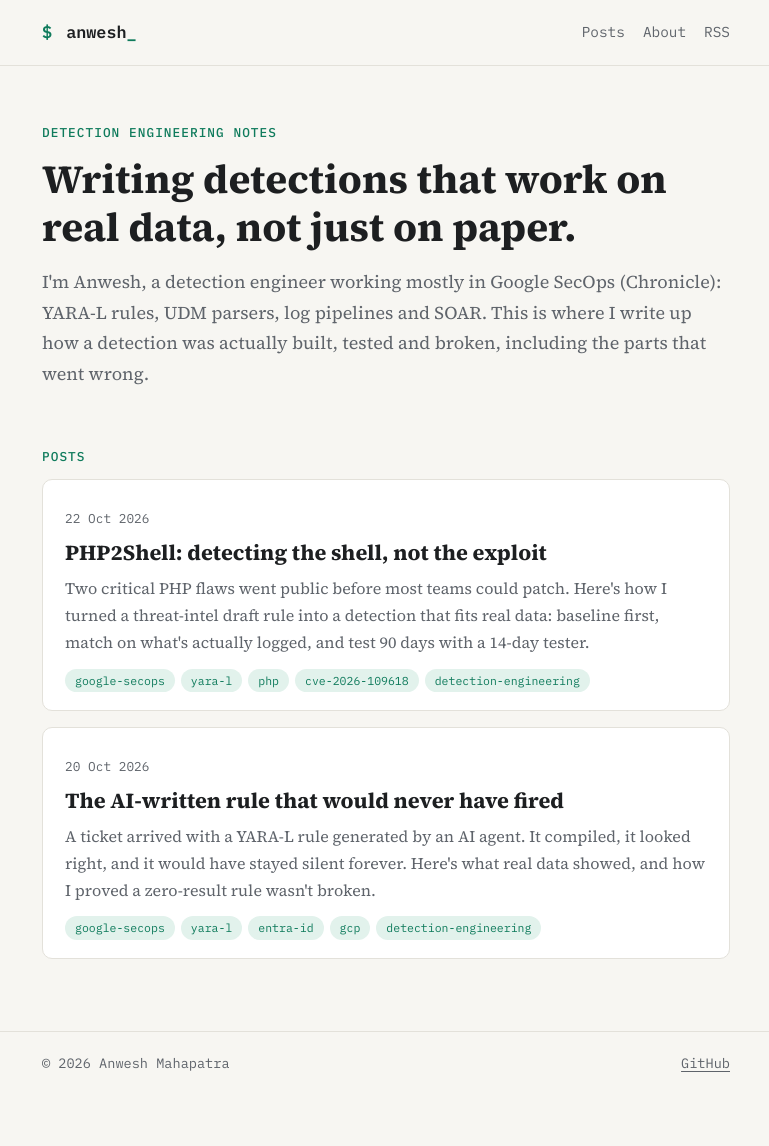
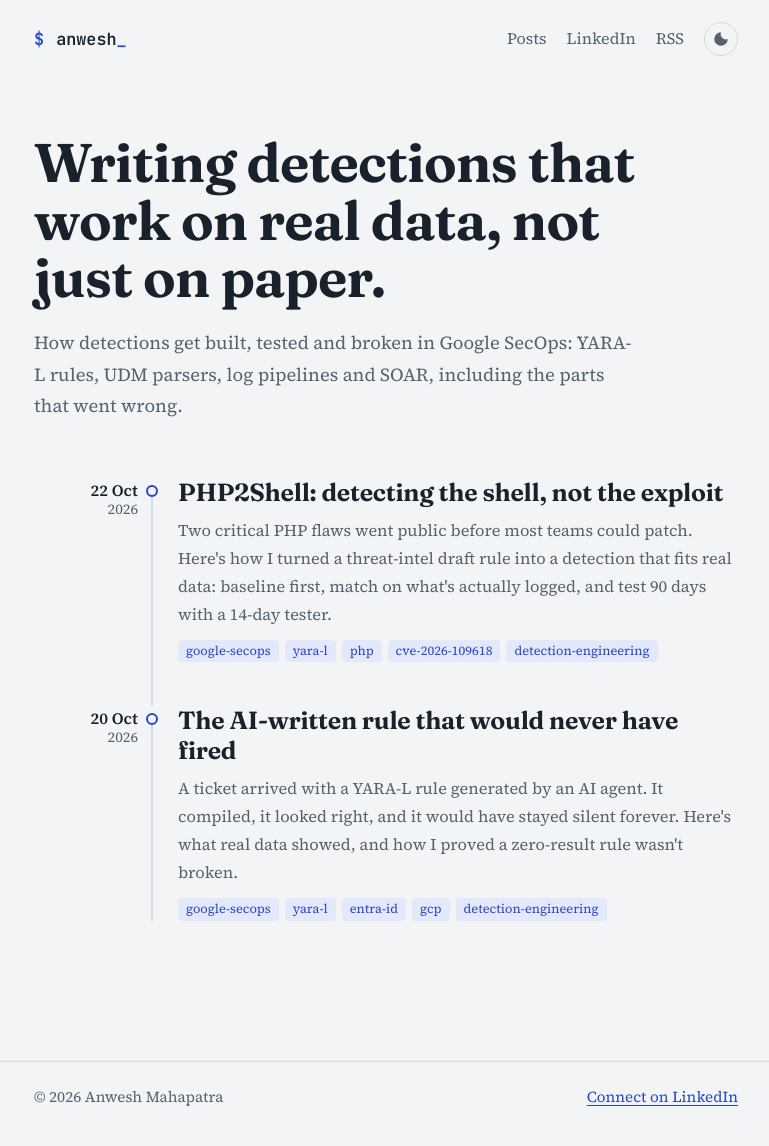
Before and after one commit to Anwesh-Mahapatra/Anwesh-Mahapatra.github.io, a Jekyll site: the page built from index.html, in a window 1280 px wide. Shown: the whole page, without its empty margins (254-1023 px from the left). Built offline with Jekyll 4.4.1, drawn with Linux system fonts in a browser that asks for light colours; before the commit the page ends 1107 px from its top, so only the background shows below that.

Commit message:
Redesign blog, drop the bio, link LinkedIn
Remove the About page and self-introduction, add LinkedIn to the menu,
footer and post endings. New type and colour system, timeline post list,
light/dark switch, code copy buttons, heading links, older/newer post
navigation and a favicon.

Co-Authored-By: Claude Opus 5.5 <noreply@anthropic.com>
Claude-Session: https://claude.ai/code/session_015B7pFTsGJPpnBU7F6kacXT

```diff
--- a/404.html
+++ b/404.html
@@ -3,7 +3,7 @@ layout: default
 permalink: /404.html
 ---
 <section class="page">
-  <h1>404</h1>
-  <p><code>no matching events found for query</code></p>
-  <p><a href="{{ '/' | relative_url }}">&larr; Back to posts</a></p>
+  <h1>No matching events</h1>
+  <p>This page doesn't exist, or it moved.</p>
+  <p><a href="{{ '/' | relative_url }}">Go to all posts</a></p>
 </section>
--- a/_config.yml
+++ b/_config.yml
@@ -8,6 +8,7 @@ url: "https://anwesh-mahapatra.github.io"
 baseurl: ""
 
 github_username: Anwesh-Mahapatra
+linkedin_url: "https://www.linkedin.com/in/anwesh-mahapatra/"
 
 permalink: /:year/:month/:title/
 markdown: kramdown
--- a/_layouts/default.html
+++ b/_layouts/default.html
@@ -3,39 +3,50 @@
 <head>
   <meta charset="utf-8">
   <meta name="viewport" content="width=device-width, initial-scale=1">
+  <script>
+    (function () {
+      try {
+        var t = localStorage.getItem("theme");
+        if (t === "light" || t === "dark") document.documentElement.setAttribute("data-theme", t);
+      } catch (e) {}
+    })();
+  </script>
   {% seo %}
   {% feed_meta %}
+  <link rel="icon" type="image/svg+xml" href="{{ '/assets/favicon.svg' | relative_url }}">
   <link rel="preconnect" href="https://fonts.googleapis.com">
   <link rel="preconnect" href="https://fonts.gstatic.com" crossorigin>
-  <link href="https://fonts.googleapis.com/css2?family=IBM+Plex+Mono:wght@400;500;600&family=Source+Serif+4:opsz,wght@8..60,400;8..60,600;8..60,700&display=swap" rel="stylesheet">
+  <link href="https://fonts.googleapis.com/css2?family=Fraunces:opsz,wght@9..144,500;9..144,650&family=JetBrains+Mono:wght@400;600&family=Source+Serif+4:ital,opsz,wght@0,8..60,400;0,8..60,600;1,8..60,400&display=swap" rel="stylesheet">
   <link rel="stylesheet" href="{{ '/assets/css/style.css' | relative_url }}">
 </head>
 <body>
   <a class="skip" href="#content">Skip to content</a>
   <header class="site-header">
-    <div class="wrap header-inner">
-      <a class="brand" href="{{ '/' | relative_url }}">
+    <div class="shell header-inner">
+      <a class="brand" href="{{ '/' | relative_url }}" aria-label="Home">
         <span class="prompt">$</span> anwesh<span class="cursor" aria-hidden="true">_</span>
       </a>
-      <nav class="nav">
+      <nav class="nav" aria-label="Main">
         <a href="{{ '/' | relative_url }}">Posts</a>
-        <a href="{{ '/about/' | relative_url }}">About</a>
+        <a href="{{ site.linkedin_url }}" rel="me noopener">LinkedIn</a>
         <a href="{{ '/feed.xml' | relative_url }}">RSS</a>
+        <button class="theme-toggle" type="button" aria-label="Switch colour theme" title="Switch colour theme">
+          <svg viewBox="0 0 24 24" width="18" height="18" aria-hidden="true"><path d="M12 3a9 9 0 1 0 9 9 7 7 0 0 1-9-9z" fill="currentColor"/></svg>
+        </button>
       </nav>
     </div>
   </header>
 
-  <main id="content" class="wrap">
+  <main id="content" class="shell">
     {{ content }}
   </main>
 
   <footer class="site-footer">
-    <div class="wrap footer-inner">
+    <div class="shell footer-inner">
       <span>&copy; {{ 'now' | date: "%Y" }} {{ site.author }}</span>
-      <span class="footer-links">
-        <a href="https://github.com/{{ site.github_username }}">GitHub</a>
-      </span>
+      <a href="{{ site.linkedin_url }}" rel="me noopener">Connect on LinkedIn</a>
     </div>
   </footer>
+  <script src="{{ '/assets/js/site.js' | relative_url }}" defer></script>
 </body>
 </html>
--- a/assets/css/style.css
+++ b/assets/css/style.css
@@ -1,45 +1,50 @@
 /* ---------- Tokens ---------- */
 :root {
-  --bg: #f7f6f2;
-  --surface: #ffffff;
-  --text: #1d1f21;
-  --muted: #5f646b;
-  --border: #e3e1da;
-  --accent: #0f7b5c;
-  --accent-soft: #e2f2ec;
-  --code-bg: #f0eee8;
-  --code-text: #24292e;
-  --pre-bg: #14171a;
-  --pre-text: #e6e8ea;
-  --warn-bg: #fff6e0;
-  --warn-border: #e6b84c;
-  --mono: "IBM Plex Mono", ui-monospace, SFMono-Regular, Menlo, Consolas, monospace;
+  --paper: #F2F4F6;
+  --raised: #FFFFFF;
+  --ink: #18212C;
+  --muted: #56616E;
+  --rule: #D5DBE2;
+  --cobalt: #2747C7;
+  --cobalt-soft: #E3E8FA;
+  --amber: #B26B00;
+  --amber-soft: #FBF1DE;
+  --code-inline: #E6EAEF;
+  --pre-bg: #18212C;
+  --pre-ink: #E3E8EE;
+
+  --display: "Fraunces", Georgia, serif;
   --serif: "Source Serif 4", Georgia, "Times New Roman", serif;
-  --max: 720px;
+  --mono: "JetBrains Mono", ui-monospace, SFMono-Regular, Menlo, Consolas, monospace;
+
+  --measure: 42rem;
+  --shell: 46rem;
+  color-scheme: light;
 }
 
 @media (prefers-color-scheme: dark) {
   :root:not([data-theme="light"]) {
-    --bg: #101214;
-    --surface: #171a1d;
-    --text: #e4e6e8;
-    --muted: #9aa1a8;
-    --border: #2a2f34;
-    --accent: #4fd1a5;
-    --accent-soft: #15302a;
-    --code-bg: #20252a;
-    --code-text: #e4e6e8;
-    --pre-bg: #0b0d0f;
-    --pre-text: #e6e8ea;
-    --warn-bg: #2a2414;
-    --warn-border: #9c7a2a;
+    --paper: #10151C;
+    --raised: #171E27;
+    --ink: #DCE3EC;
+    --muted: #97A3B1;
+    --rule: #28323E;
+    --cobalt: #8FA5FF;
+    --cobalt-soft: #1C2647;
+    --amber: #E6A440;
+    --amber-soft: #2A2112;
+    --code-inline: #222B36;
+    --pre-bg: #0B1016;
+    --pre-ink: #DCE3EC;
+    color-scheme: dark;
   }
 }
 :root[data-theme="dark"] {
-  --bg: #101214; --surface: #171a1d; --text: #e4e6e8; --muted: #9aa1a8;
-  --border: #2a2f34; --accent: #4fd1a5; --accent-soft: #15302a;
-  --code-bg: #20252a; --code-text: #e4e6e8; --pre-bg: #0b0d0f; --pre-text: #e6e8ea;
-  --warn-bg: #2a2414; --warn-border: #9c7a2a;
+  --paper: #10151C; --raised: #171E27; --ink: #DCE3EC; --muted: #97A3B1;
+  --rule: #28323E; --cobalt: #8FA5FF; --cobalt-soft: #1C2647;
+  --amber: #E6A440; --amber-soft: #2A2112; --code-inline: #222B36;
+  --pre-bg: #0B1016; --pre-ink: #DCE3EC;
+  color-scheme: dark;
 }
 
 /* ---------- Base ---------- */
@@ -47,109 +52,184 @@
 html { -webkit-text-size-adjust: 100%; }
 body {
   margin: 0;
-  background: var(--bg);
-  color: var(--text);
+  background: var(--paper);
+  color: var(--ink);
   font-family: var(--serif);
   font-size: 1.125rem;
-  line-height: 1.7;
+  line-height: 1.72;
+  font-optical-sizing: auto;
 }
-a { color: var(--accent); text-underline-offset: 3px; }
+a { color: var(--cobalt); text-decoration-thickness: 1px; text-underline-offset: 3px; }
 a:hover { text-decoration-thickness: 2px; }
+:focus-visible { outline: 2px solid var(--cobalt); outline-offset: 3px; border-radius: 3px; }
 img { max-width: 100%; height: auto; }
 
-.wrap { max-width: var(--max); margin: 0 auto; padding: 0 16px; }
+.shell { max-width: var(--shell); margin: 0 auto; padding: 0 16px; }
 .skip { position: absolute; left: -999px; }
-.skip:focus { left: 16px; top: 8px; background: var(--surface); padding: 6px 10px; z-index: 10; }
+.skip:focus { left: 16px; top: 8px; background: var(--raised); padding: 6px 10px; z-index: 10; }
 
 /* ---------- Header / footer ---------- */
-.site-header { border-bottom: 1px solid var(--border); }
-.header-inner { display: flex; align-items: center; justify-content: space-between; padding-top: 18px; padding-bottom: 18px; gap: 16px; flex-wrap: wrap; }
-.brand { font-family: var(--mono); font-weight: 600; font-size: 1.05rem; color: var(--text); text-decoration: none; }
-.brand .prompt { color: var(--accent); margin-right: 4px; }
-.cursor { color: var(--accent); animation: blink 1.1s steps(1) infinite; }
+.header-inner {
+  display: flex; align-items: center; justify-content: space-between;
+  gap: 16px; flex-wrap: wrap; padding-top: 22px; padding-bottom: 22px;
+}
+.brand { font-family: var(--mono); font-weight: 600; font-size: 1.05rem; color: var(--ink); text-decoration: none; }
+.brand .prompt { color: var(--cobalt); margin-right: 2px; }
+.cursor { color: var(--cobalt); animation: blink 1.1s steps(1) infinite; }
 @keyframes blink { 50% { opacity: 0; } }
-@media (prefers-reduced-motion: reduce) { .cursor { animation: none; } }
-.nav { display: flex; gap: 18px; font-family: var(--mono); font-size: 0.9rem; }
+
+.nav { display: flex; align-items: center; gap: 20px; font-size: 1rem; }
 .nav a { color: var(--muted); text-decoration: none; }
-.nav a:hover { color: var(--accent); }
+.nav a:hover { color: var(--ink); text-decoration: underline; }
+.theme-toggle {
+  display: inline-grid; place-items: center; width: 34px; height: 34px;
+  border: 1px solid var(--rule); border-radius: 50%;
+  background: transparent; color: var(--muted); cursor: pointer;
+}
+.theme-toggle:hover { color: var(--ink); border-color: var(--muted); }
 
-.site-footer { border-top: 1px solid var(--border); margin-top: 72px; }
-.footer-inner { display: flex; justify-content: space-between; padding-top: 20px; padding-bottom: 32px; font-family: var(--mono); font-size: 0.85rem; color: var(--muted); gap: 12px; flex-wrap: wrap; }
-.footer-inner a { color: var(--muted); }
+.site-footer { margin-top: 96px; border-top: 1px solid var(--rule); }
+.footer-inner {
+  display: flex; justify-content: space-between; flex-wrap: wrap; gap: 12px;
+  padding-top: 22px; padding-bottom: 36px; font-size: 0.95rem; color: var(--muted);
+}
 
 /* ---------- Home ---------- */
-.intro { padding: 56px 0 24px; }
-.eyebrow, .section-label {
-  font-family: var(--mono); font-size: 0.8rem; letter-spacing: 0.08em;
-  text-transform: uppercase; color: var(--accent); margin: 0 0 12px; font-weight: 500;
+.intro { padding: 56px 0 40px; max-width: 38rem; }
+.intro h1 {
+  font-family: var(--display); font-weight: 650;
+  font-size: clamp(2.1rem, 6.2vw, 3.4rem); line-height: 1.06;
+  letter-spacing: -0.015em; margin: 0 0 20px;
 }
-.intro h1 { font-size: clamp(1.8rem, 5vw, 2.5rem); line-height: 1.2; margin: 0 0 16px; }
-.lede { color: var(--muted); margin: 0; }
+.lede { margin: 0; color: var(--muted); font-size: 1.15rem; max-width: var(--measure); }
 
-.post-list { padding-top: 32px; }
-.post-card {
-  display: block; text-decoration: none; color: inherit;
-  background: var(--surface); border: 1px solid var(--border); border-radius: 10px;
-  padding: 22px 22px 18px; margin-bottom: 16px;
-  transition: border-color .15s ease, transform .15s ease;
+/* The timeline: a dated rail, one event per post */
+.timeline { position: relative; margin-top: 16px; }
+.event {
+  display: grid; grid-template-columns: 6.5rem 1fr; gap: 0 28px;
+  position: relative; padding: 0 0 44px;
 }
-.post-card:hover { border-color: var(--accent); transform: translateY(-1px); }
-.post-card time { font-family: var(--mono); font-size: 0.8rem; color: var(--muted); }
-.post-card h3 { margin: 6px 0 8px; font-size: 1.35rem; line-height: 1.3; }
-.post-card p { margin: 0 0 12px; color: var(--muted); font-size: 1rem; }
+.event::before {               /* the rail */
+  content: ""; position: absolute; left: calc(6.5rem + 13px); top: 10px; bottom: 0;
+  width: 2px; background: var(--rule);
+}
+.event:last-child::before { bottom: 44px; }
+.event::after {                /* the marker */
+  content: ""; position: absolute; left: calc(6.5rem + 8px); top: 7px;
+  width: 12px; height: 12px; border-radius: 50%;
+  background: var(--paper); border: 2px solid var(--cobalt);
+}
+.event-date { text-align: right; padding-top: 2px; line-height: 1.25; }
+.event-day { display: block; font-weight: 600; font-size: 1rem; }
+.event-year { display: block; color: var(--muted); font-size: 0.9rem; }
+.event-body { padding-left: 12px; }
+.event-body h2 {
+  font-family: var(--display); font-weight: 650; font-size: 1.55rem;
+  line-height: 1.2; margin: 0 0 8px; letter-spacing: -0.01em;
+}
+.event-body h2 a { color: var(--ink); text-decoration: none; }
+.event-body h2 a:hover { color: var(--cobalt); text-decoration: underline; }
+.event-body p { margin: 0 0 12px; color: var(--muted); font-size: 1.02rem; }
+
+@media (max-width: 560px) {
+  .event { grid-template-columns: 1fr; padding-left: 28px; }
+  .event::before { left: 5px; }
+  .event::after { left: 0; }
+  .event-date { text-align: left; margin-bottom: 4px; }
+  .event-day, .event-year { display: inline; }
+  .event-year::before { content: " "; }
+  .event-body { padding-left: 0; }
+}
 
 .tags { list-style: none; padding: 0; margin: 0; display: flex; flex-wrap: wrap; gap: 6px; }
 .tags li {
-  font-family: var(--mono); font-size: 0.72rem; color: var(--accent);
-  background: var(--accent-soft); border-radius: 999px; padding: 2px 10px;
+  font-size: 0.8rem; line-height: 1.6; color: var(--cobalt);
+  background: var(--cobalt-soft); border-radius: 4px; padding: 1px 8px;
 }
 
 /* ---------- Post ---------- */
-.post-header { padding: 48px 0 8px; }
-.post-meta { font-family: var(--mono); font-size: 0.82rem; color: var(--muted); margin: 0 0 10px; display: flex; gap: 8px; }
-.post-title { font-size: clamp(1.75rem, 5vw, 2.4rem); line-height: 1.2; margin: 0 0 14px; }
-.post-summary { color: var(--muted); font-size: 1.15rem; margin: 0 0 16px; }
+.post-header { padding: 48px 0 12px; }
+.post-meta { display: flex; gap: 16px; flex-wrap: wrap; color: var(--muted); font-size: 0.95rem; margin: 0 0 14px; }
+.post-title {
+  font-family: var(--display); font-weight: 650;
+  font-size: clamp(2rem, 5.6vw, 3rem); line-height: 1.1;
+  letter-spacing: -0.015em; margin: 0 0 18px;
+}
+.post-summary { color: var(--muted); font-size: 1.2rem; line-height: 1.55; margin: 0 0 18px; max-width: var(--measure); }
 
-.post-body h2 { font-size: 1.55rem; margin: 48px 0 12px; line-height: 1.3; }
-.post-body h3 { font-size: 1.2rem; margin: 32px 0 8px; }
-.post-body h2::before { content: "## "; color: var(--accent); font-family: var(--mono); font-size: 0.9em; }
+.post-body { max-width: var(--measure); }
+.post-body h2 {
+  font-family: var(--display); font-weight: 650; font-size: 1.6rem;
+  line-height: 1.25; margin: 56px 0 14px; letter-spacing: -0.01em;
+}
+.post-body h3 { font-family: var(--display); font-weight: 500; font-size: 1.25rem; margin: 36px 0 10px; }
+.heading-link { margin-left: 10px; color: var(--rule); text-decoration: none; font-weight: 400; }
+h2:hover .heading-link, h3:hover .heading-link, .heading-link:focus { color: var(--muted); }
 .post-body li { margin-bottom: 6px; }
+.post-body li::marker { color: var(--muted); }
+
 .post-body blockquote {
-  margin: 24px 0; padding: 12px 18px; border-left: 3px solid var(--warn-border);
-  background: var(--warn-bg); border-radius: 0 8px 8px 0;
+  margin: 28px 0; padding: 14px 20px;
+  background: var(--amber-soft); border-left: 3px solid var(--amber);
+  border-radius: 0 6px 6px 0;
 }
-.post-body blockquote p { margin: 6px 0; }
-.post-body hr { border: 0; border-top: 1px solid var(--border); margin: 40px 0; }
+.post-body blockquote p { margin: 4px 0; }
+.post-body hr { border: 0; border-top: 1px solid var(--rule); margin: 48px 0; }
 
-.post-body table { width: 100%; border-collapse: collapse; font-size: 0.95rem; margin: 20px 0; display: block; overflow-x: auto; }
-.post-body th, .post-body td { border: 1px solid var(--border); padding: 8px 10px; text-align: left; vertical-align: top; }
-.post-body th { background: var(--surface); font-family: var(--mono); font-size: 0.8rem; font-weight: 600; }
+.post-body table { width: 100%; border-collapse: collapse; font-size: 0.95rem; margin: 24px 0; display: block; overflow-x: auto; }
+.post-body th, .post-body td { border-bottom: 1px solid var(--rule); padding: 10px 12px 10px 0; text-align: left; vertical-align: top; }
+.post-body th { font-weight: 600; }
 
-.post-footer { margin-top: 56px; font-family: var(--mono); font-size: 0.9rem; }
+.post-footer { margin-top: 64px; padding-top: 28px; border-top: 1px solid var(--rule); }
+.post-cta { margin: 0 0 28px; }
+.post-nav { display: grid; grid-template-columns: 1fr 1fr; gap: 16px; }
+.post-nav-link {
+  display: block; padding: 14px 16px; border: 1px solid var(--rule); border-radius: 8px;
+  text-decoration: none; color: var(--ink); background: var(--raised);
+}
+.post-nav-link:hover { border-color: var(--cobalt); }
+.post-nav-link.next { text-align: right; grid-column: 2; }
+.post-nav-dir { display: block; color: var(--muted); font-size: 0.85rem; }
+.post-nav-title { display: block; font-family: var(--display); font-weight: 500; line-height: 1.3; }
+@media (max-width: 560px) {
+  .post-nav { grid-template-columns: 1fr; }
+  .post-nav-link.next { grid-column: 1; }
+}
 
 /* ---------- Code ---------- */
 code {
-  font-family: var(--mono); font-size: 0.85em;
-  background: var(--code-bg); color: var(--code-text);
-  padding: 0.12em 0.38em; border-radius: 4px;
+  font-family: var(--mono); font-size: 0.84em;
+  background: var(--code-inline); padding: 0.1em 0.35em; border-radius: 4px;
   overflow-wrap: anywhere;
 }
-pre, div.highlight pre {
-  background: var(--pre-bg); color: var(--pre-text);
-  padding: 16px 18px; border-radius: 10px; overflow-x: auto;
-  font-size: 0.85rem; line-height: 1.55; margin: 20px 0;
+pre {
+  background: var(--pre-bg); color: var(--pre-ink);
+  padding: 18px 20px; border-radius: 8px; overflow-x: auto;
+  font-size: 0.84rem; line-height: 1.6; margin: 0;
 }
-pre code { background: none; color: inherit; padding: 0; font-size: inherit; overflow-wrap: normal; }
-div.highlighter-rouge { margin: 20px 0; }
-div.highlighter-rouge pre { margin: 0; }
+pre code { background: none; padding: 0; font-size: inherit; overflow-wrap: normal; color: inherit; }
+div.highlighter-rouge, .post-body > pre { margin: 24px 0; }
+.has-copy { position: relative; }
+.copy-btn {
+  position: absolute; top: 8px; right: 8px; z-index: 1;
+  font: 500 0.78rem/1 var(--serif); padding: 6px 10px; cursor: pointer;
+  color: #C9D2DD; background: rgba(255, 255, 255, 0.08);
+  border: 1px solid rgba(255, 255, 255, 0.16); border-radius: 5px;
+}
+.copy-btn:hover { background: rgba(255, 255, 255, 0.16); }
+.copy-btn.is-done { color: #9FE0B8; border-color: #9FE0B8; }
 
-/* Rouge tokens (dark code blocks in both themes) */
-.highlight .c, .highlight .c1, .highlight .cm { color: #7f8b95; font-style: italic; }
-.highlight .s, .highlight .s1, .highlight .s2, .highlight .sr { color: #a5e3b4; }
-.highlight .k, .highlight .kd, .highlight .kn, .highlight .o, .highlight .ow { color: #f5a97f; }
-.highlight .nf, .highlight .na, .highlight .nt { color: #8bc4f0; }
-.highlight .m, .highlight .mi, .highlight .mf { color: #e6c07b; }
+/* Rouge tokens: code blocks stay dark in both themes */
+.highlight .c, .highlight .c1, .highlight .cm { color: #8593A2; font-style: italic; }
+.highlight .s, .highlight .s1, .highlight .s2, .highlight .sr, .highlight .sb { color: #A9D8B8; }
+.highlight .k, .highlight .kd, .highlight .kn, .highlight .o, .highlight .ow { color: #F2B880; }
+.highlight .nf, .highlight .na, .highlight .nt, .highlight .nb { color: #9DB8FF; }
+.highlight .m, .highlight .mi, .highlight .mf { color: #E7C77F; }
 
 /* ---------- Pages ---------- */
-.page { padding-top: 48px; }
-.page h1 { font-size: 2.2rem; margin-top: 0; }
+.page { padding-top: 56px; }
+.page h1 { font-family: var(--display); font-weight: 650; font-size: 2.4rem; margin: 0 0 12px; }
+
+@media (prefers-reduced-motion: reduce) {
+  .cursor { animation: none; }
+}
--- /dev/null
+++ b/assets/js/site.js
@@ -0,0 +1,52 @@
+(function () {
+  var root = document.documentElement;
+
+  // Theme switch: remembers the reader's choice when storage is available.
+  var toggle = document.querySelector(".theme-toggle");
+  function currentTheme() {
+    var set = root.getAttribute("data-theme");
+    if (set) return set;
+    return window.matchMedia && window.matchMedia("(prefers-color-scheme: dark)").matches ? "dark" : "light";
+  }
+  if (toggle) {
+    toggle.addEventListener("click", function () {
+      var next = currentTheme() === "dark" ? "light" : "dark";
+      root.setAttribute("data-theme", next);
+      try { localStorage.setItem("theme", next); } catch (e) {}
+    });
+  }
+
+  // Copy buttons on code blocks.
+  document.querySelectorAll(".post-body pre").forEach(function (pre) {
+    var btn = document.createElement("button");
+    btn.type = "button";
+    btn.className = "copy-btn";
+    btn.textContent = "Copy";
+    btn.addEventListener("click", function () {
+      var code = pre.querySelector("code") || pre;
+      var text = code.innerText;
+      var done = function () {
+        btn.textContent = "Copied";
+        btn.classList.add("is-done");
+        setTimeout(function () { btn.textContent = "Copy"; btn.classList.remove("is-done"); }, 1600);
+      };
+      if (navigator.clipboard && navigator.clipboard.writeText) {
+        navigator.clipboard.writeText(text).then(done, function () { btn.textContent = "Select and copy"; });
+      } else {
+        btn.textContent = "Select and copy";
+      }
+    });
+    pre.parentNode.insertBefore(btn, pre);
+    pre.parentNode.classList.add("has-copy");
+  });
+
+  // Link icons on section headings, so a section can be shared directly.
+  document.querySelectorAll(".post-body h2[id], .post-body h3[id]").forEach(function (h) {
+    var a = document.createElement("a");
+    a.className = "heading-link";
+    a.href = "#" + h.id;
+    a.setAttribute("aria-label", "Link to this section");
+    a.textContent = "#";
+    h.appendChild(a);
+  });
+})();
--- a/index.html
+++ b/index.html
@@ -2,28 +2,29 @@
 layout: default
 ---
 <section class="intro">
-  <p class="eyebrow">Detection engineering notes</p>
   <h1>Writing detections that work on real data, not just on paper.</h1>
   <p class="lede">
-    I'm Anwesh, a detection engineer working mostly in Google SecOps (Chronicle):
-    YARA-L rules, UDM parsers, log pipelines and SOAR. This is where I write up
-    how a detection was actually built, tested and broken, including the parts
-    that went wrong.
+    How detections get built, tested and broken in Google SecOps: YARA-L rules,
+    UDM parsers, log pipelines and SOAR, including the parts that went wrong.
   </p>
 </section>
 
-<section class="post-list" aria-label="Posts">
-  <h2 class="section-label">Posts</h2>
+<section class="timeline" aria-label="Posts, newest first">
   {% for post in site.posts %}
-  <a class="post-card" href="{{ post.url | relative_url }}">
-    <time datetime="{{ post.date | date_to_xmlschema }}">{{ post.date | date: "%d %b %Y" }}</time>
-    <h3>{{ post.title }}</h3>
-    {% if post.summary %}<p>{{ post.summary }}</p>{% endif %}
-    {% if post.tags %}
-    <ul class="tags">
-      {% for tag in post.tags %}<li>{{ tag }}</li>{% endfor %}
-    </ul>
-    {% endif %}
-  </a>
+  <article class="event">
+    <time class="event-date" datetime="{{ post.date | date_to_xmlschema }}">
+      <span class="event-day">{{ post.date | date: "%-d %b" }}</span>
+      <span class="event-year">{{ post.date | date: "%Y" }}</span>
+    </time>
+    <div class="event-body">
+      <h2><a href="{{ post.url | relative_url }}">{{ post.title }}</a></h2>
+      {% if post.summary %}<p>{{ post.summary }}</p>{% endif %}
+      {% if post.tags %}
+      <ul class="tags" aria-label="Topics">
+        {% for tag in post.tags %}<li>{{ tag }}</li>{% endfor %}
+      </ul>
+      {% endif %}
+    </div>
+  </article>
   {% endfor %}
 </section>
```
Also changed, not shown: _layouts/post.html (+17 -4 lines), about.md (deleted, +0 -32 lines), assets/favicon.svg (added).
